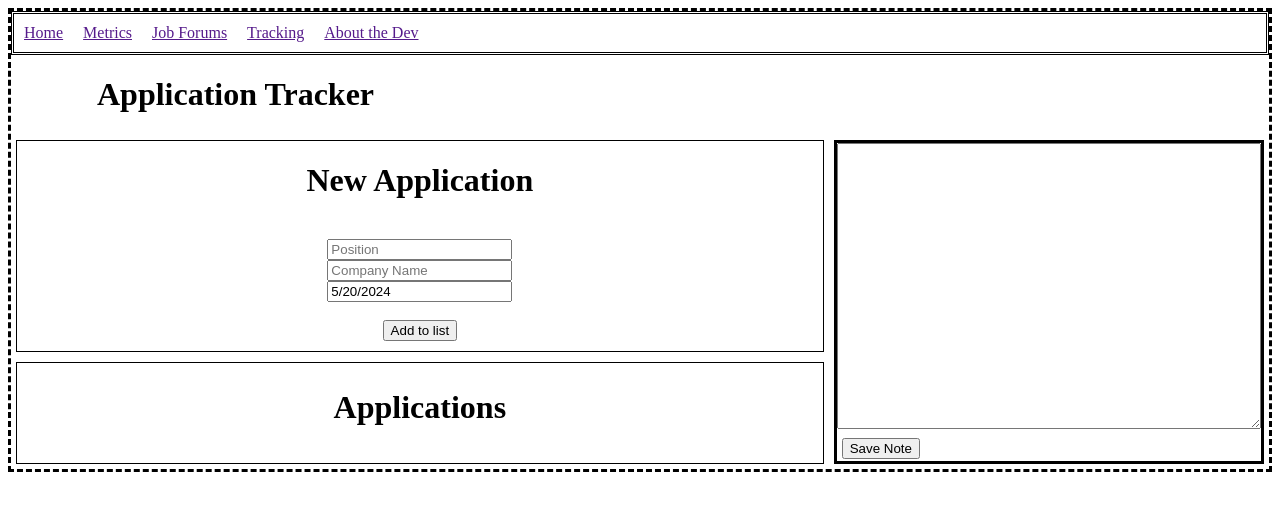
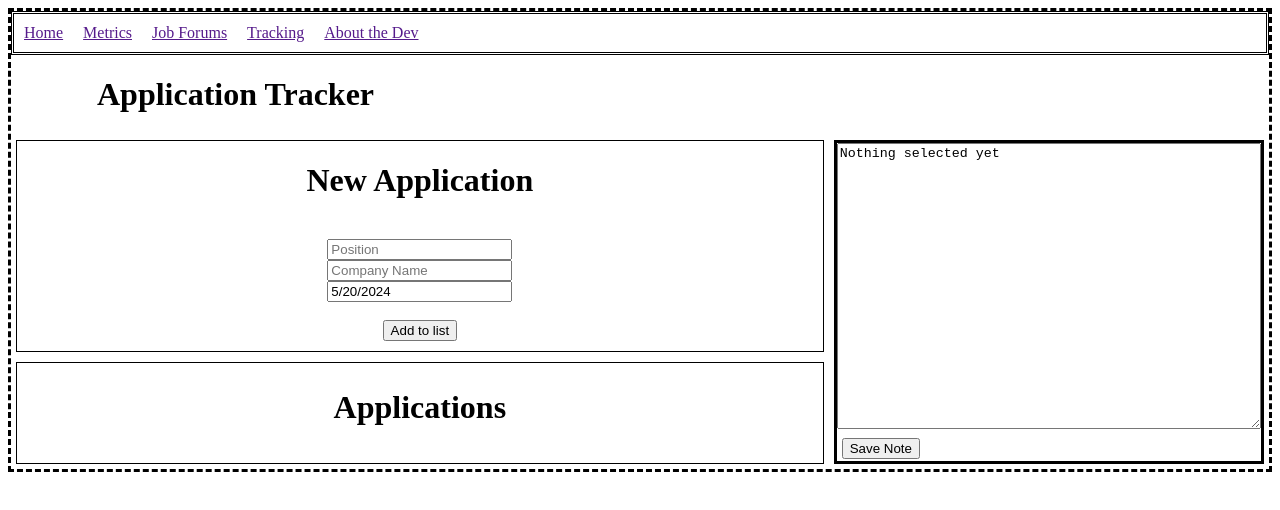
Before and after one commit to Nevjon12/ApplicationAssistant, a React (Vite) app: page / in a window 1280 px wide. Shown: the top 510 px of the page. Built offline with nearby package versions, Linux system fonts and the light colour scheme.

Commit message:
Notes now change dynamically based on teh card selected

```diff
--- a/package.json
+++ b/package.json
@@ -4,8 +4,7 @@
   "version": "0.0.0",
   "type": "commonjs",
   "scripts": {
-    "serve": "vite",
-    "start": "nodemon src/backend/server.js",
+    "start": "vite",
     "build": "tsc && vite build",
     "lint": "eslint . --ext ts,tsx --report-unused-disable-directives --max-warnings 0",
     "preview": "vite preview"
--- a/src/client/components/InputForm.tsx
+++ b/src/client/components/InputForm.tsx
@@ -3,9 +3,11 @@ import { useState } from "react";
 export default function InputForm(props){
 
   const updateState = props.state.setCards;
+  const id = props.state.data.length;
 
 
   const [formValues, setFormValues] = useState({
+    id: id,
     position: '',
     companyName: '',
     notes: '',
@@ -37,6 +39,7 @@ const handleSubmit = () => {
 
   // Clear the form
   setFormValues({
+    id: id,
     position: '',
     companyName: '',
     notes: '',
--- a/src/client/components/Notes.tsx
+++ b/src/client/components/Notes.tsx
@@ -2,6 +2,8 @@ import { useState } from "react"
 
 
 export default function Notes(props){
+
+
 
   const [noteContent, setNoteContent] = useState()
 
@@ -13,13 +15,17 @@ export default function Notes(props){
   }
 
 
-  const currentNote = props.data.find(card => card._id === props.current) || 'nothing yet';
-  console.log('current Note',currentNote)
+  const currentNote = props.current;
+  console.log('Currentnote', currentNote)
 
 
-  const handleClick = (event) => {
+
+
+  const saveNote = (event) => {
     event.preventDefault()
-    console.log('current state',noteContent);
+
+    const formData = JSON.parse(localStorage.getItem('formData'));
+    console.log('Save Note', formData[props.current].companyName)
 
   }
 
@@ -28,8 +34,8 @@ export default function Notes(props){
 return (
   <form className="notes">
 
-  <textarea name='notetext' style={{width:'100%', boxSizing:'border-box', height:'90%'}} defaultValue={currentNote.position} onChange={onChange}  />
-  <button type='submit' onClick={handleClick}>Save Note</button>
+  <textarea name='notetext' style={{width:'100%', boxSizing:'border-box', height:'90%'}} value={`${currentNote}` || 'Nothing selected yet'} onChange={onChange}  />
+  <button type='submit' onClick={saveNote}>Save Note</button>
   </form>
 
 )
--- a/src/client/containers/ApplicationContainer.tsx
+++ b/src/client/containers/ApplicationContainer.tsx
@@ -4,9 +4,9 @@ import { useState } from "react";
 export default function ApplicationContainer(props){
 
   const [state, setState] = useState(() => {
-    // Attempt to fetch the stored data using a key when the component initializes
+
     const storedData = localStorage.getItem('formData');
-    // If data exists, parse and return it, otherwise return an initial value (e.g., empty array)
+
     return storedData ? JSON.parse(storedData) : [];
   });
 
--- a/src/client/containers/MainContainer.tsx
+++ b/src/client/containers/MainContainer.tsx
@@ -9,9 +9,9 @@ import Notes from "../components/Notes";
 export default function MainContainer(){
 
     const [cards, setCards] = useState([]);
-    const [currentCard, setCurrentCard] = useState()
+    const [currentCard, setCurrentCard] = useState('')
 
-    console.log('current Card State', currentCard);
+
 
 
     useEffect(()=>{
@@ -32,9 +32,9 @@ export default function MainContainer(){
       <div className="main">
         <h1>Application Tracker</h1>
         <>
-        <InputContainer data={cards} setCards={setCards} />
+        <InputContainer data={cards} setCards={setCards} currentCard={currentCard} />
 
-        <ApplicationContainer data={cards} setCards={setCards} setCurrentCard={setCurrentCard} currentCard={currentCard}/>
+        <ApplicationContainer data={cards} setCards={setCards} setCurrentCard={setCurrentCard} />
         </>
         <Notes data={cards} current={currentCard} />
       </div>
```
